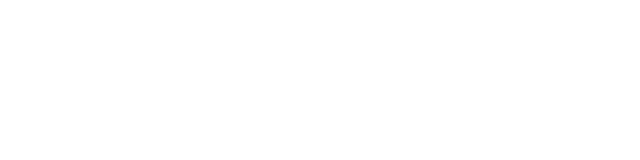
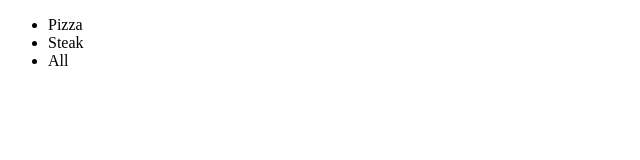
Before and after one commit to robinduckett/yoello, a Next.js app: page / in a window 1280 px wide. Shown: the top 160 px of the page, without its empty margins (0-640 px from the left). Built offline with nearby package versions, Linux system fonts and the light colour scheme.

Commit message:
Converted to typescript and implemented global state and initial navbar

```diff
--- /dev/null
+++ b/components/navigation.tsx
@@ -0,0 +1,48 @@
+import * as React from "react";
+
+import { GlobalContext } from "../context/global";
+
+function setCategory(category: string) {
+  console.log("attempting to dispatch");
+  return { type: "category", payload: category.toLowerCase() };
+}
+
+const NavigationItem = ({ category }) => {
+  const { dispatch } = React.useContext(GlobalContext);
+
+  const handleClick = React.useCallback(
+    (event: React.MouseEvent) => {
+      dispatch(setCategory(category));
+    },
+    [category]
+  );
+
+  return (
+    <GlobalContext.Consumer>
+      {({ state }) => (
+        <li
+          onClick={handleClick}
+          className={state.category === category.toLowerCase() ? "current" : ""}
+        >
+          {category}
+        </li>
+      )}
+    </GlobalContext.Consumer>
+  );
+};
+
+const Navigation = () => {
+  const tabs = ["Pizza", "Steak", "All"];
+
+  return (
+    <nav>
+      <ul>
+        {tabs.map((tab) => (
+          <NavigationItem category={tab} key={tab}></NavigationItem>
+        ))}
+      </ul>
+    </nav>
+  );
+};
+
+export default Navigation;
--- /dev/null
+++ b/context/global.ts
@@ -0,0 +1,6 @@
+import * as React from 'react';
+
+export const GlobalContext = React.createContext({
+  state: null,
+  dispatch: null
+});
--- /dev/null
+++ b/context/reducer.ts
@@ -0,0 +1,34 @@
+export interface GlobalAction {
+  type: string;
+  payload: any;
+}
+
+export interface GlobalState {
+  category: string;
+}
+
+let storedCategory: string;
+
+if (typeof localStorage !== 'undefined') {
+  storedCategory = localStorage.getItem('category');
+}
+
+export const initialState: GlobalState = {
+  category: storedCategory || 'pizza'
+};
+
+export const reducer = (state: GlobalState, action: GlobalAction) => {
+  switch (action.type) {
+    case "category":
+      const category = action.payload;
+      localStorage.setItem('category', category);
+
+      return {
+        ...state,
+        category,
+      }
+      break;
+    default:
+      return state;
+  }
+}
--- /dev/null
+++ b/next.config.js
@@ -0,0 +1,5 @@
+module.exports = {
+  env: {
+    API_URI: "https://api.punkapi.com/v2/",
+  },
+};
--- /dev/null
+++ b/pages/_app.tsx
@@ -0,0 +1,25 @@
+import { useReducer } from "react";
+import { GlobalContext } from "../context/global";
+import App from "next/app";
+
+import { initialState, reducer } from "../context/reducer";
+
+class YoelloDemo extends App {
+  render() {
+    const { Component, pageProps } = this.props;
+
+    return <AppPage Component={Component} pageProps={pageProps} />;
+  }
+}
+
+const AppPage = ({ Component, pageProps }) => {
+  const [state, dispatch] = useReducer(reducer, initialState);
+
+  return (
+    <GlobalContext.Provider value={{ state, dispatch }}>
+      <Component {...pageProps} />
+    </GlobalContext.Provider>
+  );
+};
+
+export default YoelloDemo;
--- a/pages/index.js
+++ b/pages/index.tsx
@@ -1,4 +1,5 @@
 import Head from "next/head";
+import Navigation from "../components/navigation";
 
 export default function Home() {
   return (
@@ -7,6 +8,10 @@ export default function Home() {
         <title>Yoello Brewdog Demo</title>
         <link rel="icon" href="/favicon.ico" />
       </Head>
+
+      <main>
+        <Navigation />
+      </main>
     </div>
   );
 }
```
